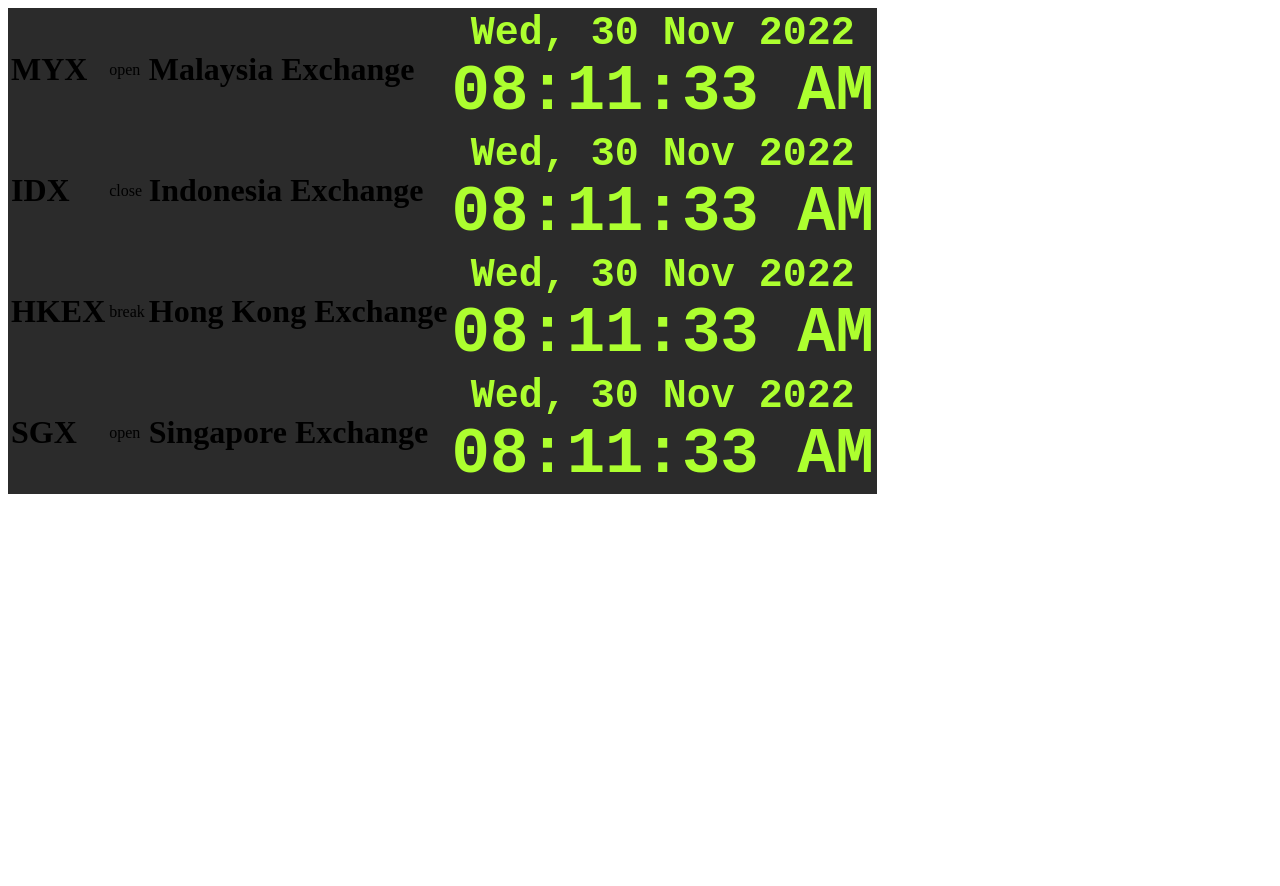
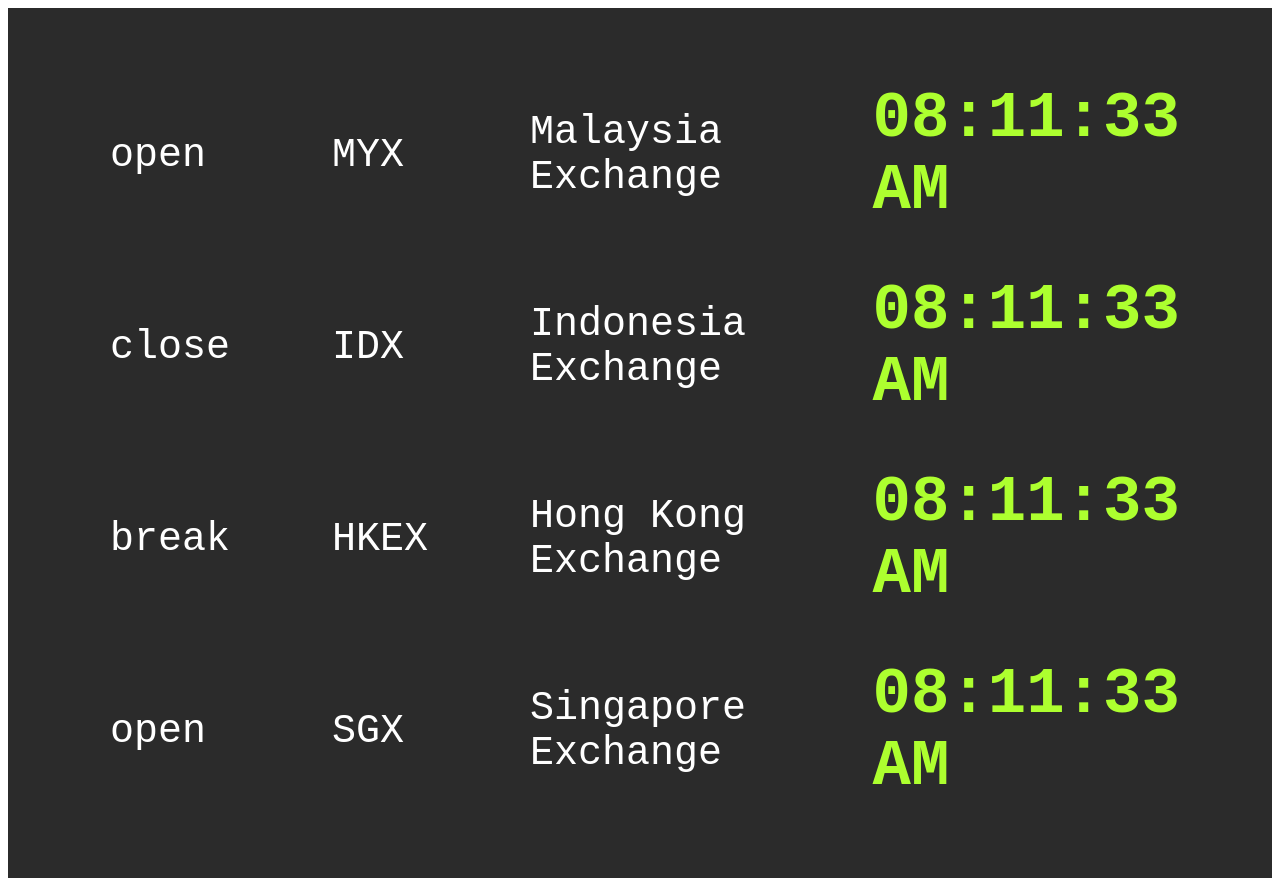
Before and after one commit to aiddin/StockClockList, a Vue app: page / in a window 1280 px wide. Before the commit the page ends 800 px from the top, so only its background shows below. Built offline with nearby package versions, Linux system fonts and the light colour scheme.

Commit message:
gui update

```diff
--- a/src/components/TcStockList.vue
+++ b/src/components/TcStockList.vue
@@ -1,21 +1,24 @@
-<template>
-  <table class="stockbg">
+<template><div class="stockbg">
+  <table class="huh">
+    <tbody>
     <tr v-for="exch in exch" :key="exch.id">
-        <td>
-            <h1>{{ exch.id }}</h1>
+        <td class="tdstyle">
+            <tc-stock-stat :stat="exch.status" />
+          </td>
+        <td class="tdstyle">
+            {{ exch.id }}
         </td>
-      <td>
-        <tc-stock-stat :stat="exch.status" />
+      <td class="tdstyle">
+        {{ exch.name }}
       </td>
       <td>
-        <h1>{{ exch.name }}</h1>
-      </td>
-      <td>
-        <tc-clock :serverDate="serverDate" :glow="glow" :advancedTime="advancedTime">
+        <tc-clock :serverDate="serverDate" :glow="glow" :simpleTime="simpleTime">
         </tc-clock>
       </td>
     </tr>
+</tbody>
   </table>
+</div>
 </template>
 
 <script>
@@ -31,12 +34,10 @@
   props: ["exch"],
   data(){
     return{
-        glow:'',
+
       serverDate: date,
       simpleTime: true,
-      simpleDate: true,
-      simpleDateTime: true,
-      advancedTime: true,
+
     }
   },
   methods: {
@@ -87,7 +88,7 @@
 
   color: #fff;
 
-  font-weight: 600;
+  font-weight: 500;
   margin : 150vw;
   padding: 50px;
   font-size :5vh;
```
